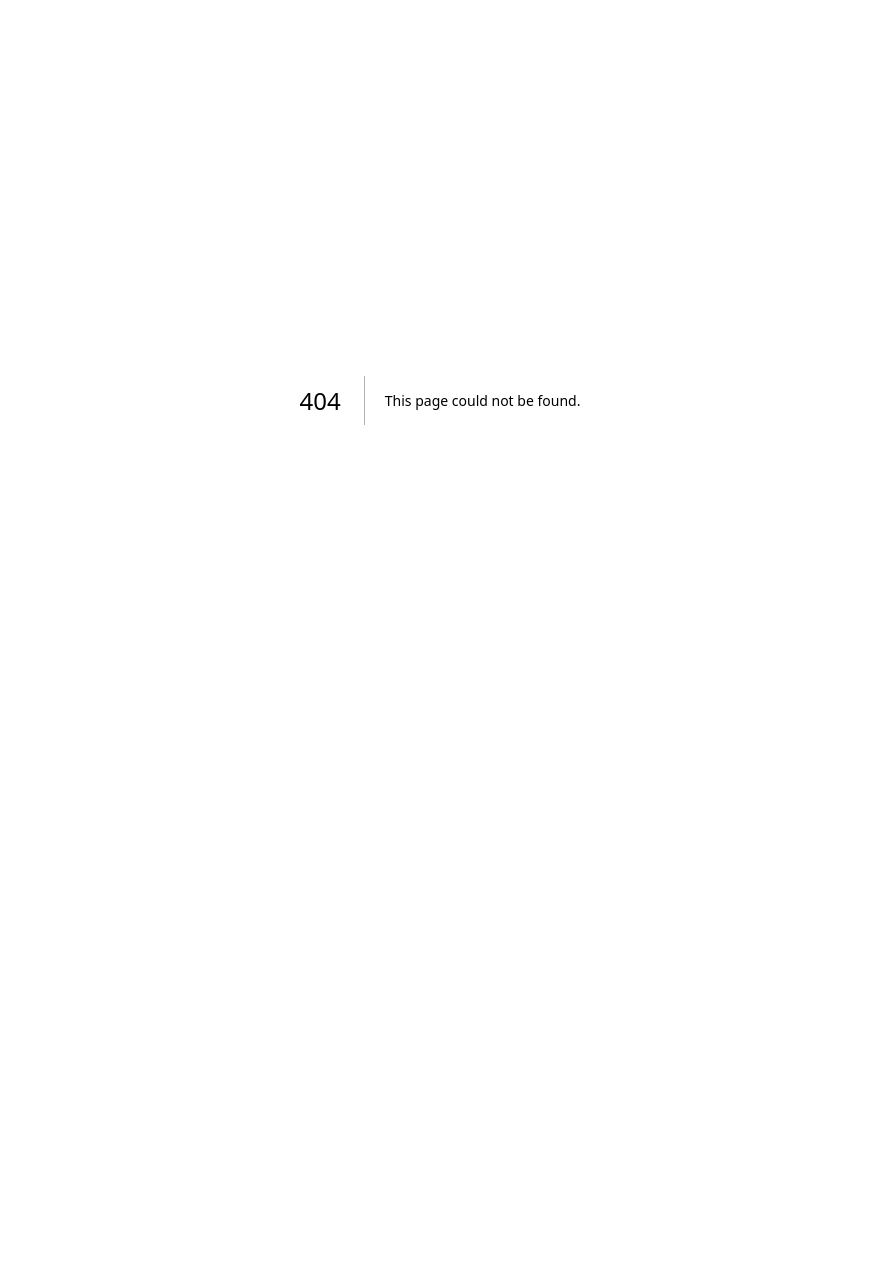
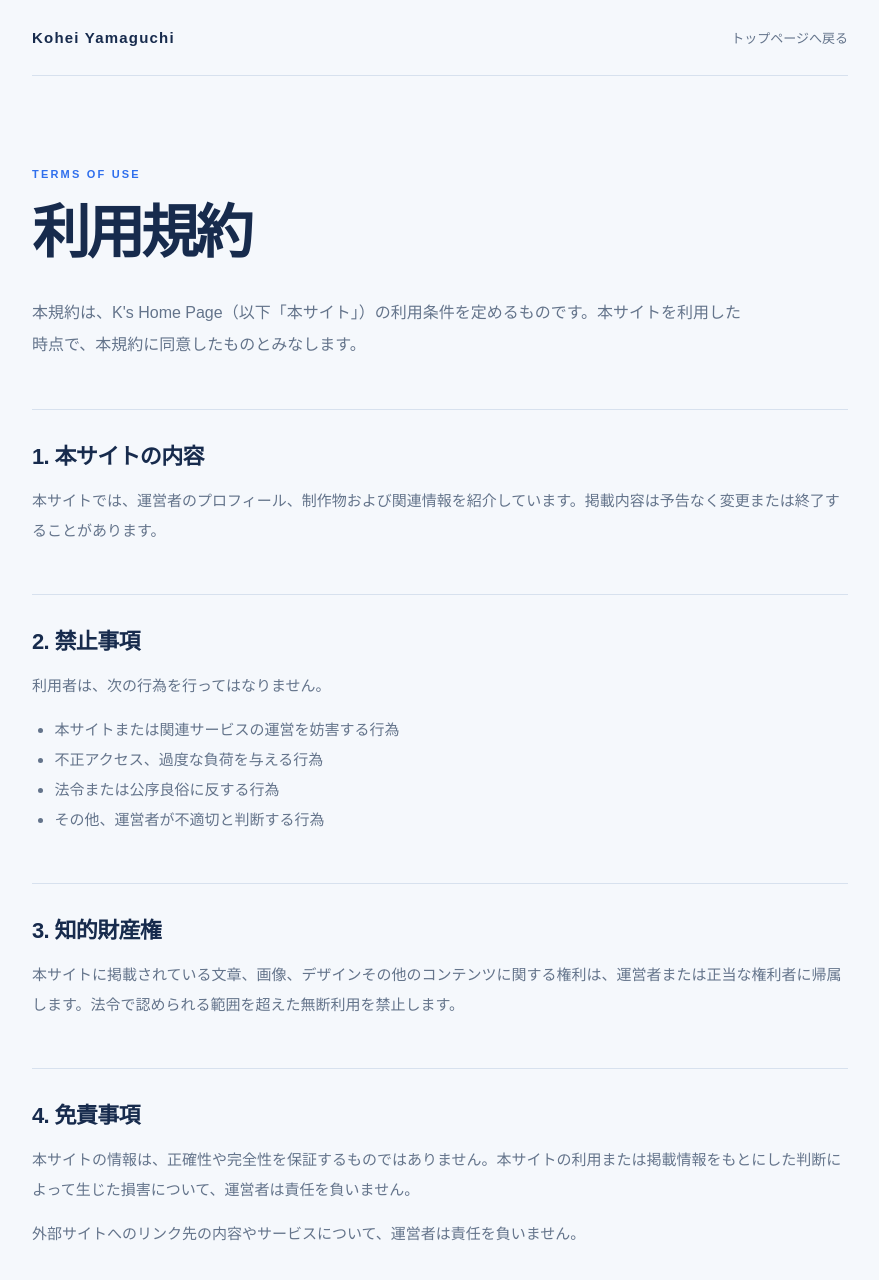
Before and after one commit to K0he1/koheiyamaguchi-portfolio, a Next.js app: page /terms in a window 1280 px wide. Before the commit this address had no page. Shown: the top 1280 px of the page, without its empty margins (200-1079 px from the left). Before the commit the page ends 800 px from the top, so only its background shows below. Built offline with nearby package versions, Linux system fonts and the light colour scheme.

Commit message:
Add privacy policy and terms of use pages with styling and navigation links

```diff
--- a/app/globals.css
+++ b/app/globals.css
@@ -93,6 +93,20 @@ a { color: inherit; text-decoration: none; }
 .site-footer { border-top: 1px solid var(--line); color: var(--muted); display: flex; font-size: 12px; justify-content: space-between; padding: 28px 0 40px; }
 .footer-links { display: flex; gap: 20px; }
 
+.legal-page { margin: 0 auto; max-width: 880px; padding: 0 32px 80px; }
+.legal-header { align-items: center; border-bottom: 1px solid var(--line); display: flex; justify-content: space-between; padding: 28px 0; }
+.legal-back { color: var(--muted); font-size: 13px; }
+.legal-back:hover { color: var(--accent); }
+.legal-content { padding: 92px 0 0; }
+.legal-content h1 { font-size: clamp(38px, 6vw, 58px); letter-spacing: -.06em; line-height: 1.15; margin: 0; }
+.legal-lead { color: var(--muted); font-size: 16px; line-height: 2; margin: 30px 0 0; max-width: 720px; }
+.legal-section { border-top: 1px solid var(--line); margin-top: 48px; padding-top: 28px; }
+.legal-section h2 { font-size: 22px; letter-spacing: -.03em; margin: 0 0 16px; }
+.legal-section p, .legal-section li { color: var(--muted); font-size: 15px; line-height: 2; }
+.legal-section p { margin: 0 0 14px; }
+.legal-section ul { margin: 8px 0 0; padding-left: 1.4em; }
+.legal-date { color: var(--muted); font-size: 13px; margin: 56px 0 0; }
+
 @media (max-width: 600px) {
   .page-shell { padding: 0 20px; }
   .site-header nav { gap: 14px; }
@@ -103,4 +117,14 @@ a { color: inherit; text-decoration: none; }
   .hero-copy { font-size: 15px; }
   .section { padding: 64px 0; }
   .section h2 { font-size: 34px; }
+  .legal-page { padding: 0 20px 56px; }
+  .legal-header { padding: 22px 0; }
+  .legal-content { padding-top: 64px; }
+  .legal-content h1 { font-size: 42px; }
+  .legal-lead { font-size: 15px; }
+  .legal-section { margin-top: 38px; }
+  .legal-section h2 { font-size: 20px; }
+  .legal-section p, .legal-section li { font-size: 14px; }
+  .site-footer { align-items: flex-start; flex-direction: column; gap: 18px; }
+  .footer-links { flex-wrap: wrap; gap: 12px 18px; }
 }
--- a/app/page.tsx
+++ b/app/page.tsx
@@ -110,6 +110,8 @@ export default function Home() {
       <footer className="site-footer">
         <span>© {new Date().getFullYear()} Kohei Yamaguchi</span>
         <span className="footer-links">
+          <a href="/privacy">Privacy</a>
+          <a href="/terms">Terms</a>
           <a href="https://github.com/K0he1" target="_blank" rel="noreferrer">GitHub ↗</a>
           <a href="https://www.linkedin.com/in/kohei-yamaguchi-06429827a/" target="_blank" rel="noreferrer">LinkedIn ↗</a>
         </span>
--- /dev/null
+++ b/app/terms/page.tsx
@@ -0,0 +1,70 @@
+import type { Metadata } from "next";
+import Link from "next/link";
+
+export const metadata: Metadata = {
+  title: "利用規約 | K's Home Page",
+  description: "K's Home Pageの利用規約です。",
+};
+
+export default function TermsPage() {
+  return (
+    <main className="legal-page">
+      <header className="legal-header">
+        <Link className="brand" href="/">Kohei Yamaguchi</Link>
+        <Link className="legal-back" href="/">トップページへ戻る</Link>
+      </header>
+
+      <article className="legal-content">
+        <p className="eyebrow">TERMS OF USE</p>
+        <h1>利用規約</h1>
+        <p className="legal-lead">
+          本規約は、K&apos;s Home Page（以下「本サイト」）の利用条件を定めるものです。本サイトを利用した時点で、本規約に同意したものとみなします。
+        </p>
+
+        <section className="legal-section">
+          <h2>1. 本サイトの内容</h2>
+          <p>
+            本サイトでは、運営者のプロフィール、制作物および関連情報を紹介しています。掲載内容は予告なく変更または終了することがあります。
+          </p>
+        </section>
+
+        <section className="legal-section">
+          <h2>2. 禁止事項</h2>
+          <p>利用者は、次の行為を行ってはなりません。</p>
+          <ul>
+            <li>本サイトまたは関連サービスの運営を妨害する行為</li>
+            <li>不正アクセス、過度な負荷を与える行為</li>
+            <li>法令または公序良俗に反する行為</li>
+            <li>その他、運営者が不適切と判断する行為</li>
+          </ul>
+        </section>
+
+        <section className="legal-section">
+          <h2>3. 知的財産権</h2>
+          <p>
+            本サイトに掲載されている文章、画像、デザインその他のコンテンツに関する権利は、運営者または正当な権利者に帰属します。法令で認められる範囲を超えた無断利用を禁止します。
+          </p>
+        </section>
+
+        <section className="legal-section">
+          <h2>4. 免責事項</h2>
+          <p>
+            本サイトの情報は、正確性や完全性を保証するものではありません。本サイトの利用または掲載情報をもとにした判断によって生じた損害について、運営者は責任を負いません。
+          </p>
+          <p>
+            外部サイトへのリンク先の内容やサービスについて、運営者は責任を負いません。
+          </p>
+        </section>
+
+        <section className="legal-section">
+          <h2>5. 規約の変更</h2>
+          <p>
+            本規約は、必要に応じて変更することがあります。変更後の規約は、本ページに掲載した時点から効力を生じます。
+          </p>
+        </section>
+
+        <p className="legal-date">制定日：2026年8月14日</p>
+      </article>
+    </main>
+  );
+}
```
Also changed, not shown: app/privacy/page.tsx (added, +88 -0 lines).
